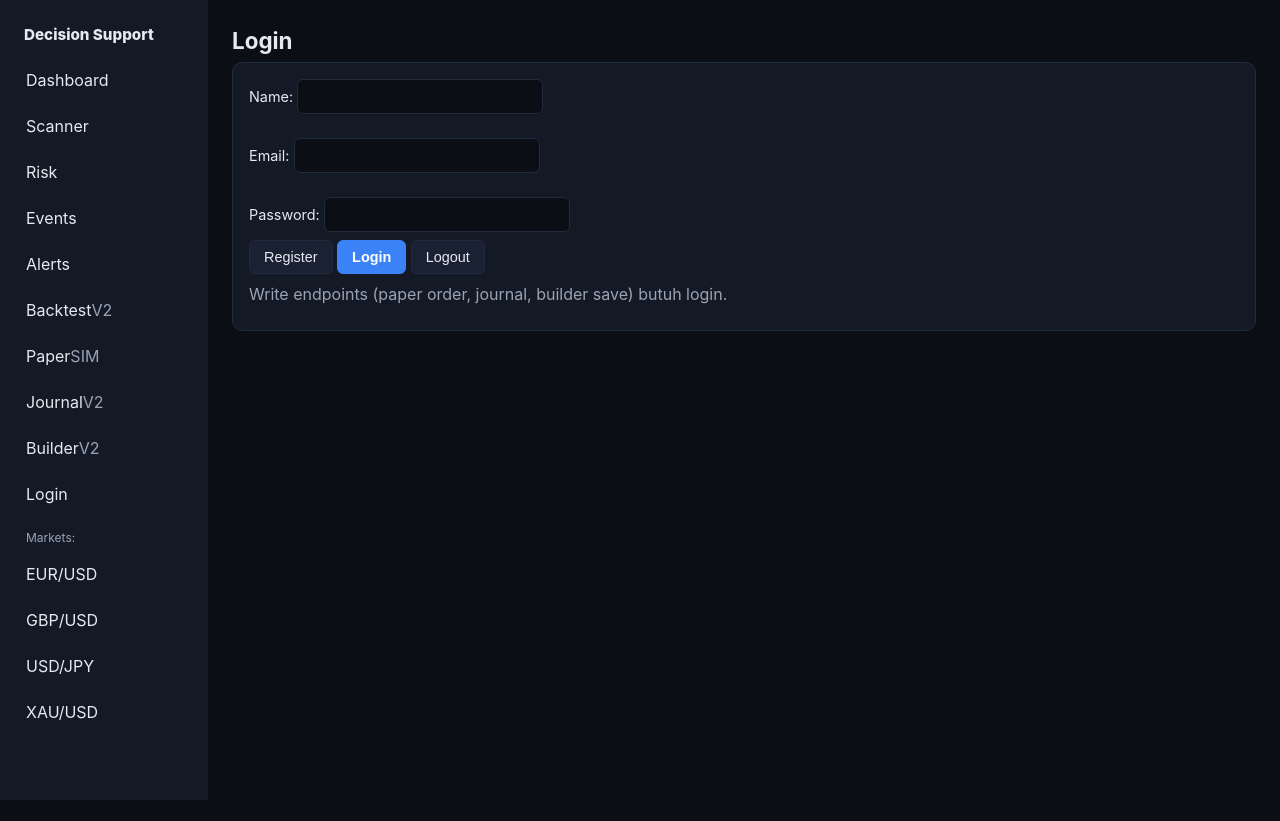
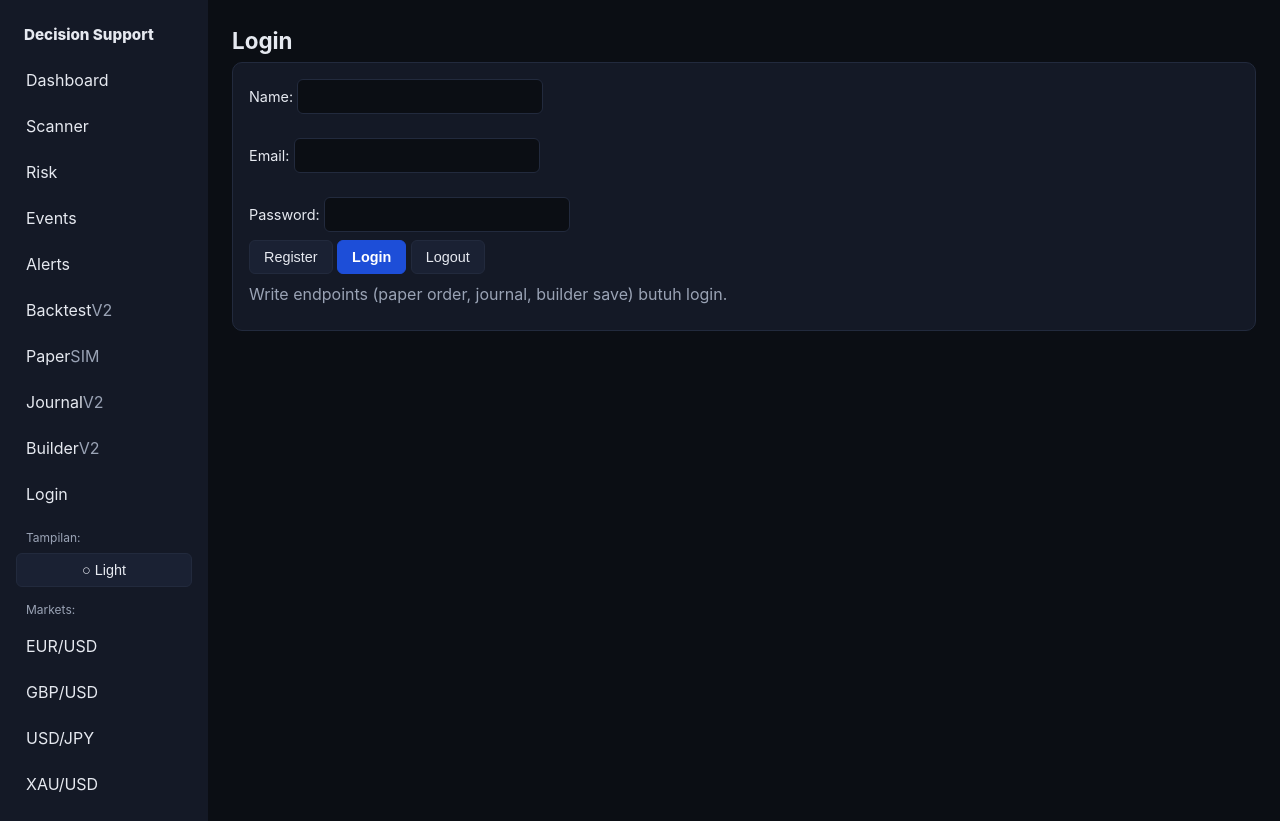
Before and after one commit to lunarcwhite/forex-trading-confirmation, a Next.js app in the folder frontend/: page /login in a window 1280 px wide. Before the commit the page ends 800 px from the top, so only its background shows below. Built offline with nearby package versions, Linux system fonts and the light colour scheme.

Commit message:
feat(frontend): light/dark theme toggle, both modes fully styled

```diff
--- a/frontend/app/globals.css
+++ b/frontend/app/globals.css
@@ -12,9 +12,24 @@
   --amber: #f59e0b;
   --red: #ef4444;
   --blue: #3b82f6;
+  --blue-fill: #1d4ed8;
   --radius-card: 10px;
   --radius-ctl: 6px;
   --radius-pill: 20px;
+}
+/* Light theme: same tokens, same hierarchy (R-34: both modes fully work). */
+[data-theme="light"] {
+  --bg: #f2f5f9;
+  --panel: #ffffff;
+  --panel-2: #e8edf4;
+  --line: #d5dde8;
+  --text: #16202e;
+  --muted: #55677f;
+  --green: #15803d;
+  --amber: #b45309;
+  --red: #dc2626;
+  --blue: #1d4ed8;
+  --blue-fill: #1d4ed8;
 }
 * { box-sizing: border-box; }
 body { margin: 0; background: var(--bg); color: var(--text);
@@ -69,7 +84,7 @@ button, .btn { background: var(--panel-2); color: var(--text); border: 1px solid
   border-radius: var(--radius-ctl); padding: 8px 14px; font-size: 0.9rem; cursor: pointer; }
 button:hover, .btn:hover { border-color: var(--blue); }
 button:disabled { opacity: 0.45; cursor: default; }
-button.primary { background: var(--blue); border-color: var(--blue); color: #fff; font-weight: 600; }
+button.primary { background: var(--blue-fill); border-color: var(--blue-fill); color: #fff; font-weight: 600; }
 button.on { border-color: var(--green); color: var(--green); font-weight: 700; }
 input, select, textarea { background: var(--bg); color: var(--text); border: 1px solid var(--line);
   border-radius: var(--radius-ctl); padding: 8px 10px; font-size: 0.9rem; font-family: inherit; }
@@ -80,7 +95,7 @@ label { font-size: 0.9rem; }
 .seg { display: inline-flex; gap: 2px; background: var(--panel); border: 1px solid var(--line);
   border-radius: var(--radius-ctl); padding: 2px; }
 .seg button { border: 0; background: transparent; padding: 6px 12px; }
-.seg button[aria-current="true"] { background: var(--blue); color: #fff; font-weight: 600; }
+.seg button[aria-current="true"] { background: var(--blue-fill); color: #fff; font-weight: 600; }
 
 /* Tables: deciding column early, horizontal scroll on narrow screens. */
 .tbl-wrap { overflow-x: auto; }
--- a/frontend/app/layout.jsx
+++ b/frontend/app/layout.jsx
@@ -1,13 +1,21 @@
 import "./globals.css";
+import ThemeToggle from "./theme-toggle";
 
 export const metadata = { title: "Trading Decision Support - MVP" };
 
 const MARKETS = ["EUR/USD", "GBP/USD", "USD/JPY", "XAU/USD"];
 
+// Pre-paint theme restore (plain string: server components cannot call
+// functions imported from a "use client" module).
+const THEME_SCRIPT =
+  "(function(){try{var t=localStorage.getItem('tss-theme');"
+  + "if(t==='light'||t==='dark')document.documentElement.dataset.theme=t;}catch(e){}})();";
+
 export default function RootLayout({ children }) {
   return (
     <html lang="id">
       <body>
+        <script dangerouslySetInnerHTML={{ __html: THEME_SCRIPT }} />
         <div className="layout">
           <nav className="sidebar" aria-label="Navigasi utama">
             <span className="brand">Decision Support</span>
@@ -21,6 +29,8 @@ export default function RootLayout({ children }) {
             <a href="/journal">Journal <span className="muted">V2</span></a>
             <a href="/strategies">Builder <span className="muted">V2</span></a>
             <a href="/login">Login</a>
+            <span className="nav-label muted">Tampilan:</span>
+            <ThemeToggle />
             <span className="nav-label muted">Markets:</span>
             {MARKETS.map((s) => (
               <a key={s} href={`/market/${encodeURIComponent(s)}`}>{s}</a>
--- a/frontend/app/market/[symbol]/page.jsx
+++ b/frontend/app/market/[symbol]/page.jsx
@@ -15,7 +15,7 @@ function Chart({ candles }) {
   const w = W / data.length;
   return (
     <svg viewBox={`0 0 ${W} ${H}`} width="100%" role="img" aria-label="Grafik candlestick"
-      style={{ background: "#0b0e14", borderRadius: 8 }}>
+      style={{ background: "var(--bg)", borderRadius: 8, border: "1px solid var(--line)" }}>
       {data.map((c, i) => {
         const up = c.close >= c.open;
         const col = up ? "#22c55e" : "#ef4444";
--- /dev/null
+++ b/frontend/app/theme-toggle.jsx
@@ -0,0 +1,25 @@
+"use client";
+import { useEffect, useState } from "react";
+
+const KEY = "tss-theme";
+
+export default function ThemeToggle() {
+  const [theme, setTheme] = useState("dark");
+  useEffect(() => {
+    try {
+      setTheme(localStorage.getItem(KEY) === "light" ? "light" : "dark");
+    } catch { /* private mode: stay dark */ }
+  }, []);
+  const flip = () => {
+    const next = theme === "dark" ? "light" : "dark";
+    setTheme(next);
+    document.documentElement.dataset.theme = next;
+    try { localStorage.setItem(KEY, next); } catch { /* ignore */ }
+  };
+  return (
+    <button onClick={flip} aria-pressed={theme === "light"}
+      aria-label={theme === "dark" ? "Aktifkan light mode" : "Aktifkan dark mode"}>
+      {theme === "dark" ? "○ Light" : "● Dark"}
+    </button>
+  );
+}
```
